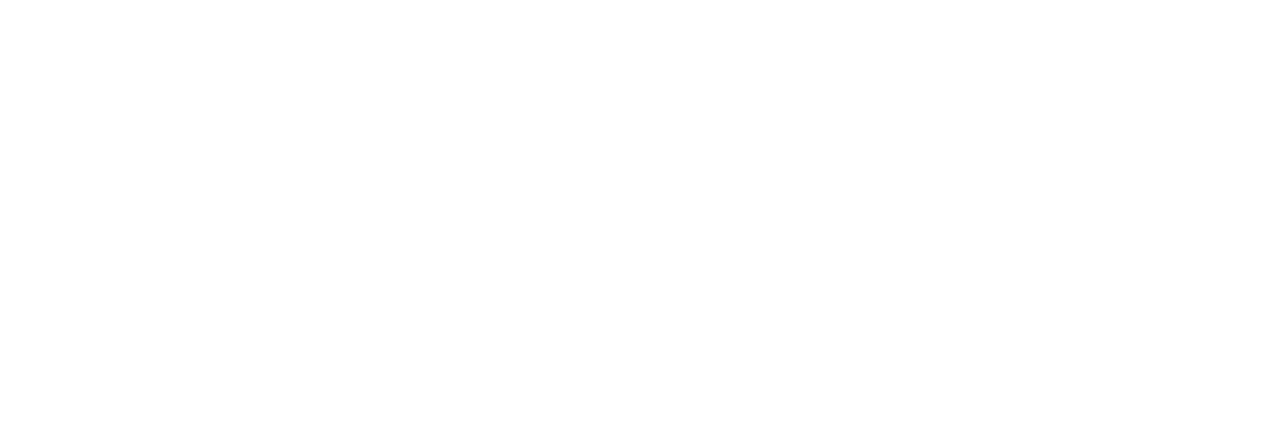
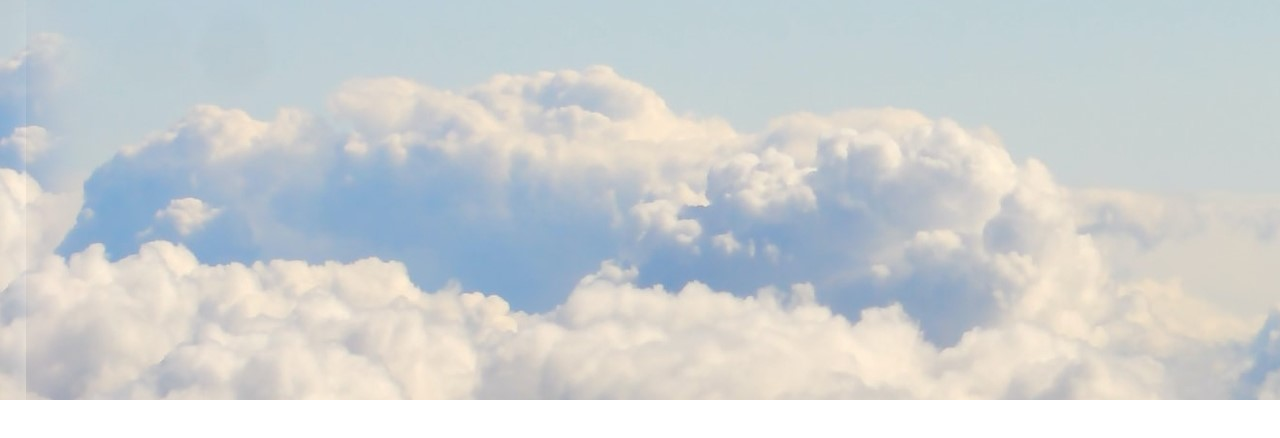
Before and after one commit to neha-0x01/Moving-Lamborghini-Car-Animation, a plain HTML site: page index.html in a window 1280 px wide. Drawn offline with Linux system fonts and the light colour scheme.

Commit message:
add files

```diff
--- a/index.html
+++ b/index.html
@@ -3,9 +3,16 @@
 <head>
     <meta charset="UTF-8">
     <meta name="viewport" content="width=device-width, initial-scale=1.0">
-    <title>Document</title>
+    <title>Car Animation CSS and JavaScript</title>
+    <link rel="stylesheet" href="style.css">
 </head>
 <body>
+    <div class="container">
+        <div class="sky">
 
+        </div>
+    </div>
+
+    <script src="script.js"></script>
 </body>
 </html>
--- a/style.css
+++ b/style.css
@@ -0,0 +1,12 @@
+*{
+    margin: 0;
+    padding: 0;
+
+}
+
+.sky{
+    height:50vh ;
+    width: 100%;
+    background-image: url(background.jpg);
+    position: absolute;
+}
```
